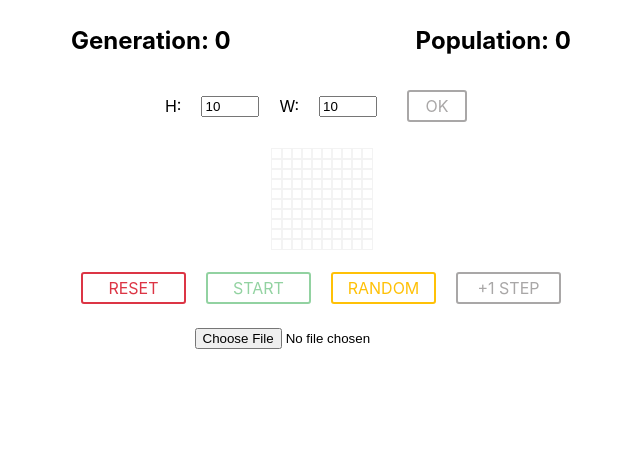
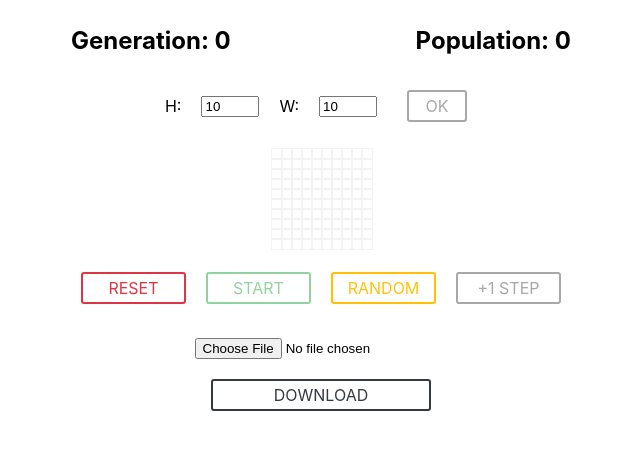
Before and after one commit to Med-vedi/life-game-app, a React (Create React App) app: page / in a window 1280 px wide. Shown: the top 450 px of the page, without its empty margins (319-959 px from the left). Built offline with nearby package versions, Linux system fonts and the light colour scheme.

Commit message:
download file - added

```diff
--- a/package.json
+++ b/package.json
@@ -12,6 +12,7 @@
     "@types/react": "^18.0.8",
     "@types/react-dom": "^18.0.3",
     "classnames": "^2.3.1",
+    "file-saver": "^2.0.5",
     "react": "^18.1.0",
     "react-dom": "^18.1.0",
     "react-redux": "^8.0.1",
@@ -42,5 +43,8 @@
       "last 1 firefox version",
       "last 1 safari version"
     ]
+  },
+  "devDependencies": {
+    "@types/file-saver": "^2.0.5"
   }
 }
--- a/src/components/Footer/index.tsx
+++ b/src/components/Footer/index.tsx
@@ -19,6 +19,7 @@ import {
 import { GameStatus, GridMode } from "../../shared/types";
 import { useAppDispatch, useAppSelector } from "../../hook";
 import { BtnLabel } from "../../shared/constants";
+import { exportFile } from "../../shared/utils";
 
 const Footer: React.FC = () => {
   const dispatch = useAppDispatch();
@@ -26,6 +27,7 @@ const Footer: React.FC = () => {
   // SELECTORS
   const cols = useAppSelector((state) => state.grid.cols);
   const gameStatus = useAppSelector((state) => state.gameControl.gameStatus);
+  const generation = useAppSelector((state) => state.grid.generation);
   const grid = useAppSelector((state) => state.grid.grid);
   const population = useAppSelector((state) => state.grid.population);
   const rows = useAppSelector((state) => state.grid.rows);
@@ -63,8 +65,8 @@ const Footer: React.FC = () => {
 
   const onUploadFile = (e: any) => {
     e.preventDefault();
+    const reader = new FileReader();
 
-    const reader = new FileReader();
     reader.onload = (e) => {
       if (!e.target) {
         return;
@@ -88,7 +90,12 @@ const Footer: React.FC = () => {
       dispatch(uploadGrid({ grid: splitedArr }));
       dispatch(setGeneration({ generation }));
     };
-    reader.readAsText(e.target.files[0]);
+
+    e.target.files && reader.readAsText(e.target.files[0]);
+  };
+
+  const onDownloadClick = () => {
+    exportFile({ grid, generation });
   };
 
   return (
@@ -118,6 +125,9 @@ const Footer: React.FC = () => {
         </button>
       </div>
       <input type="file" name="" id="" onChange={onUploadFile} />
+      <button className="download" onClick={onDownloadClick}>
+        {BtnLabel.DOWNLOAD}
+      </button>
     </div>
   );
 };
--- a/src/shared/constants.ts
+++ b/src/shared/constants.ts
@@ -5,5 +5,5 @@ export enum BtnLabel {
   RANDOM = "RANDOM",
   NEXT_GENERATION = "+1 STEP",
   OK = "OK",
-  UPLOAD = "UPLOAD",
+  DOWNLOAD = "DOWNLOAD",
 }
--- a/src/shared/types.ts
+++ b/src/shared/types.ts
@@ -51,3 +51,8 @@ export type CellUpdate = {
 export type Generation = {
   generation: number;
 };
+
+export type DownloadText = {
+  grid: number[][] | string[][];
+  generation: number;
+};
--- a/src/shared/utils.ts
+++ b/src/shared/utils.ts
@@ -1,4 +1,5 @@
-import { GridSize } from "./types";
+import { DownloadText, GridSize } from "./types";
+import { saveAs } from "file-saver";
 
 interface FindNeighbours {
   rowIdx: number;
@@ -91,3 +92,23 @@ export const increasePopulation = ({
   }
   return sum;
 };
+
+export const exportFile = ({ grid, generation }: any): any => {
+  const arr = [];
+  const cols = grid[0].length;
+  const rows = grid.length;
+  let strResult = `Generation ${generation}:\n${rows} ${cols}\n`;
+
+  for (let i = 0; i < grid.length; i++) {
+    arr[i] = new Array(grid.length);
+    for (let j = 0; j < grid[0].length; j++) {
+      arr[i][j] = grid[i][j] ? "*" : ".";
+    }
+  }
+
+  for (let k = 0; k < arr.length; k++) {
+    strResult += `${arr[k].join("")}\n`;
+  }
+  const blob = new Blob([strResult], { type: "text/plain;charset=utf-8" });
+  saveAs(blob, `generation${generation}.txt`);
+};
--- a/src/style.css
+++ b/src/style.css
@@ -74,8 +74,7 @@ h2 {
 
 /* BUTTONS */
 
-button,
-input[type="reset"] {
+button {
     background: none;
     color: inherit;
     border: 1px solid black;
@@ -83,6 +82,10 @@ input[type="reset"] {
     font: inherit;
     cursor: pointer;
     outline: inherit;
+}
+
+input[type="file"] {
+    margin: 10px 0;
 }
 
 button {
@@ -116,7 +119,8 @@ button.start {
     border-color: #28a745;
 }
 
-button.stop {
+button.stop,
+button.download {
     color: #343a40;
     border-color: #343a40;
 }
@@ -147,7 +151,7 @@ button.start:hover {
 }
 
 button.stop:hover,
-button.upload:hover {
+button.download:hover {
     background-color: #343a40;
 }
 
```
Also changed, not shown: 1 other file (tests, documents, lock files or other folders).
